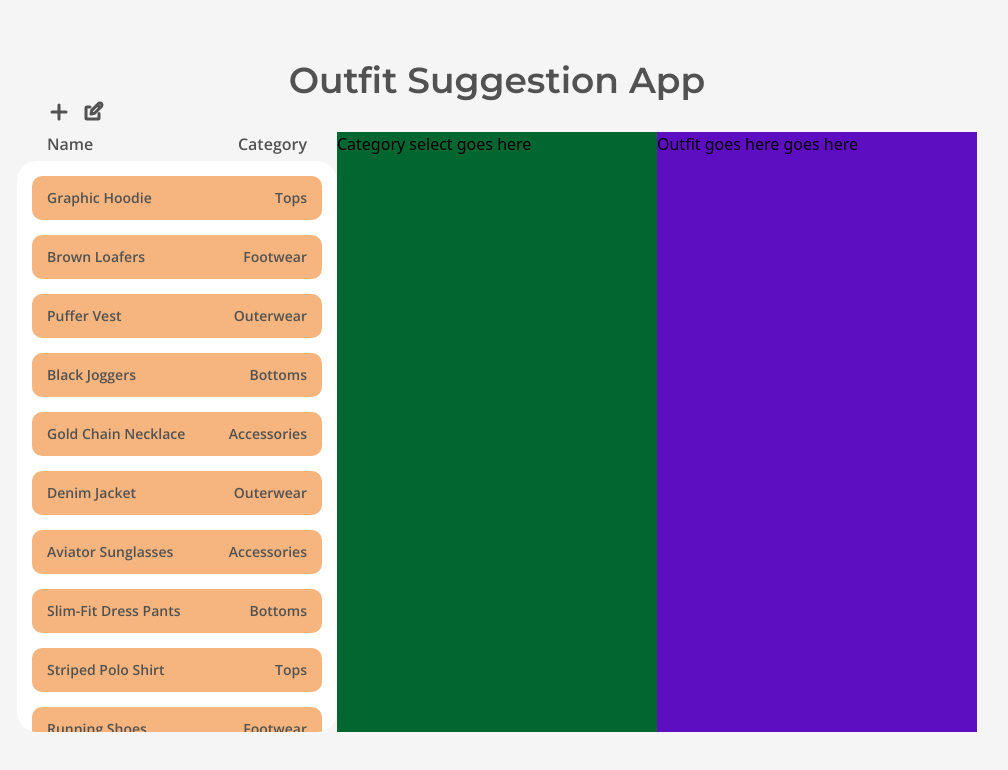
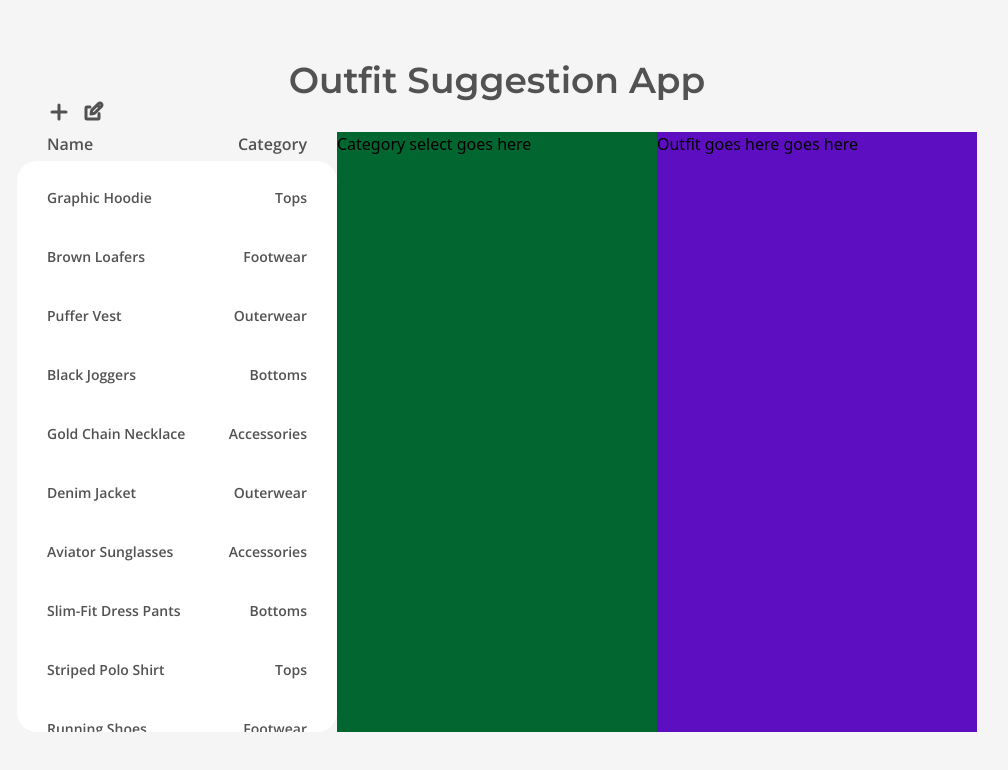
Before and after one commit to rainalexotl/outfit-random-generator, a React (Vite) app: page / in a window 1280 px wide. Shown: the top 770 px of the page, without its empty margins (143-1151 px from the left). Built offline with nearby package versions, Linux system fonts and the light colour scheme.

Commit message:
implemented component for rendering individual wardrobe items

```diff
--- /dev/null
+++ b/src/components/WardrobeItem.jsx
@@ -0,0 +1,8 @@
+export default function WardrobeItem({ item }) {
+    return (
+        <div className={`grid grid-cols-3 mb-[15px] bg-${item.category.toLowerCase()} rounded-[10px] px-[15px] py-[12px] font-main font-semibold text-neutral-600 text-sm`} >
+            <p className="col-span-2">{item.name}</p>
+            <p className="text-right">{item.category}</p>
+        </div>
+    );
+}
--- a/src/components/WardrobeTable.jsx
+++ b/src/components/WardrobeTable.jsx
@@ -1,3 +1,5 @@
+import WardrobeItem from "./WardrobeItem.jsx";
+
 const INITIAL_WARDROBE = [
     { name: "Graphic Hoodie", category: "Tops" },
     { name: "Brown Loafers", category: "Footwear" },
@@ -33,10 +35,7 @@ export default function WardrobeTable() {
             </header>
             <section className="h-full bg-white rounded-[20px] p-[15px] overflow-scroll">
                 {INITIAL_WARDROBE.map((item) =>
-                    <div className="grid grid-cols-3 mb-[15px] bg-bottoms rounded-[10px] px-[15px] py-[12px] font-main font-semibold text-neutral-600 text-sm" >
-                        <p className="col-span-2">{item.name}</p>
-                        <p className="text-right">{item.category}</p>
-                    </div>
+                    <WardrobeItem item={item} />
                 )}
             </section>
         </section>
```
